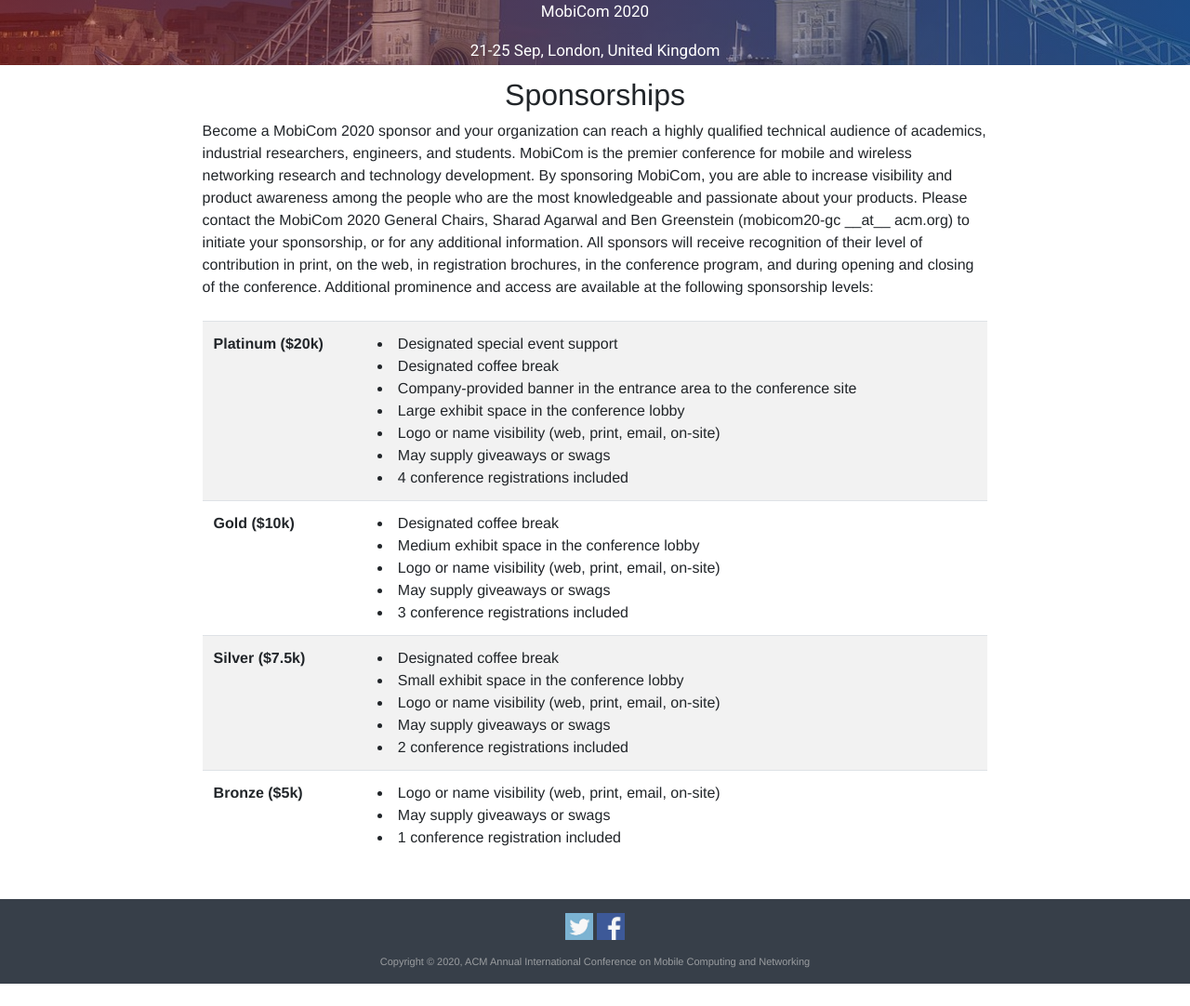
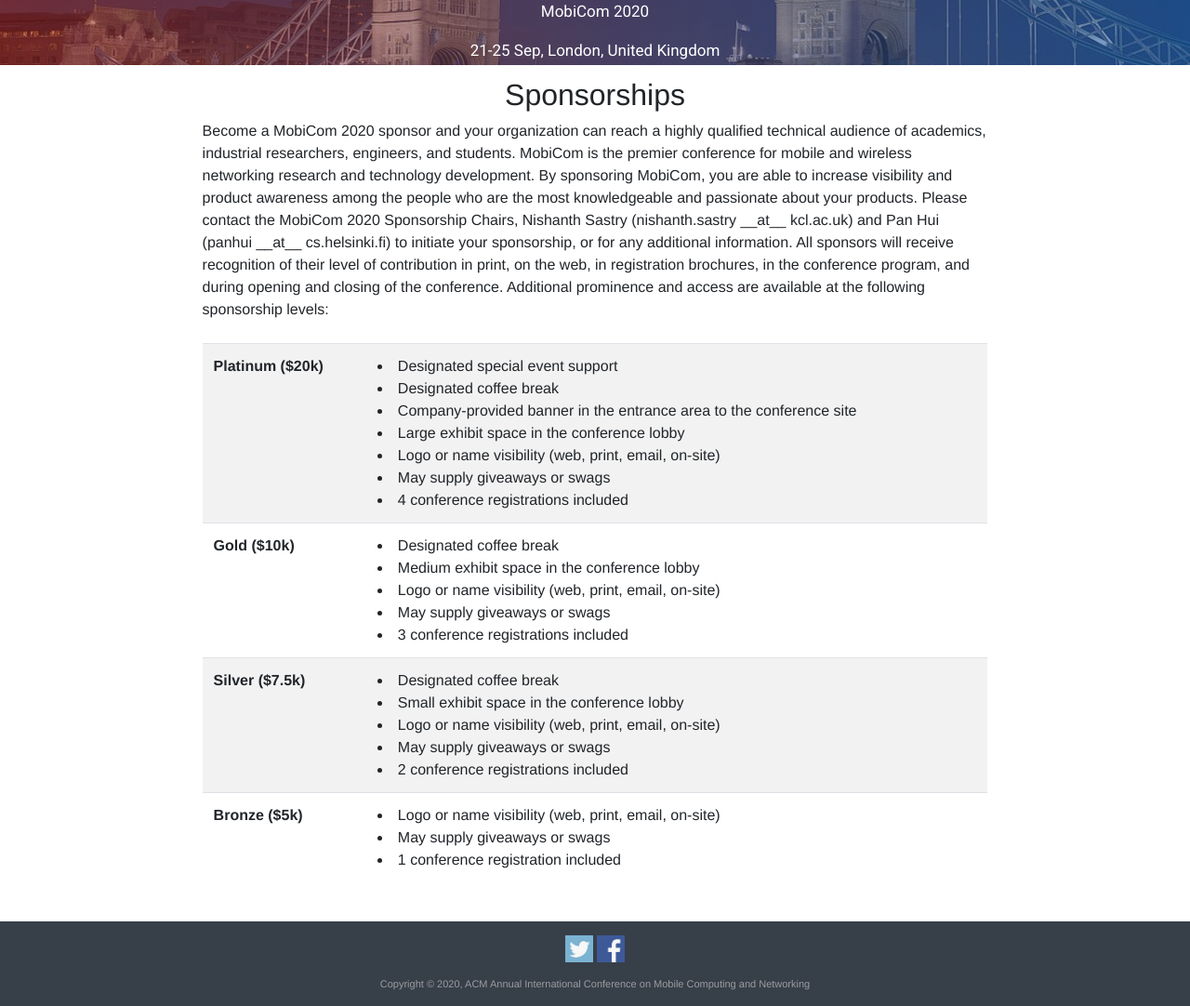
Before and after one commit to srene/mobicom2020-website, a PHP site: page /sponsorships.php in a window 1280 px wide. Shown: the part 96-1178 px from the top of the page at 93% size. Before the commit the page ends 1154 px from the top, so only its background shows below. Run offline with PHP 8.4, Linux system fonts and the light colour scheme; some libraries are stand-ins or nearby versions.

Commit message:
local cochair and sponsorship

```diff
--- a/octable2.php
+++ b/octable2.php
@@ -26,12 +26,16 @@
 </tr>
 
 <tr>
-<td class="ocTableTitle" rowspan="2"><b>Local Arrangements Co-Chairs</b></td>
+<td class="ocTableTitle" rowspan="3"><b>Local Arrangements Co-Chairs</b></td>
 <td class="ocTablePerson"><a href="https://www.imperial.ac.uk/people/roman.kolcun">Roman Kolcun</a> - Imperial College London</td>
 </tr>
 
 <tr>
 <td class="ocTablePerson"><a href="https://www.imperial.ac.uk/people/david.boyle">David Boyle</a> - Imperial College London</td>
+</tr>
+
+<tr>
+<td class="ocTablePerson"><a href="https://www.imperial.ac.uk/people/yuchen.zhao">Yuchen Zhao </a> - Imperial College London</td>
 </tr>
 
 <tr class="stripe">
--- a/sponsorships.php
+++ b/sponsorships.php
@@ -13,7 +13,8 @@
 
 <h2 class="text-center">Sponsorships</h2>
 
-Become a MobiCom 2020 sponsor and your organization can reach a highly qualified technical audience of academics, industrial researchers, engineers, and students. MobiCom is the premier conference for mobile and wireless networking research and technology development. By sponsoring MobiCom, you are able to increase visibility and product awareness among the people who are the most knowledgeable and passionate about your products. Please contact the MobiCom 2020 General Chairs, Sharad Agarwal and Ben Greenstein (mobicom20-gc __at__ acm.org) to initiate your sponsorship, or for any additional information.
+Become a MobiCom 2020 sponsor and your organization can reach a highly qualified technical audience of academics, industrial researchers, engineers, and students. MobiCom is the premier conference for mobile and wireless networking research and technology development. By sponsoring MobiCom, you are able to increase visibility and product awareness among the people who are the most knowledgeable and passionate about your products. Please contact the MobiCom 2020 Sponsorship Chairs,
+ Nishanth Sastry (nishanth.sastry __at__ kcl.ac.uk) and Pan Hui (panhui __at__ cs.helsinki.fi) to initiate your sponsorship, or for any additional information.
 
 All sponsors will receive recognition of their level of contribution in print, on the web, in registration brochures, in the conference program, and during opening and closing of the conference. Additional prominence and access are available at the following sponsorship levels:
 
```
